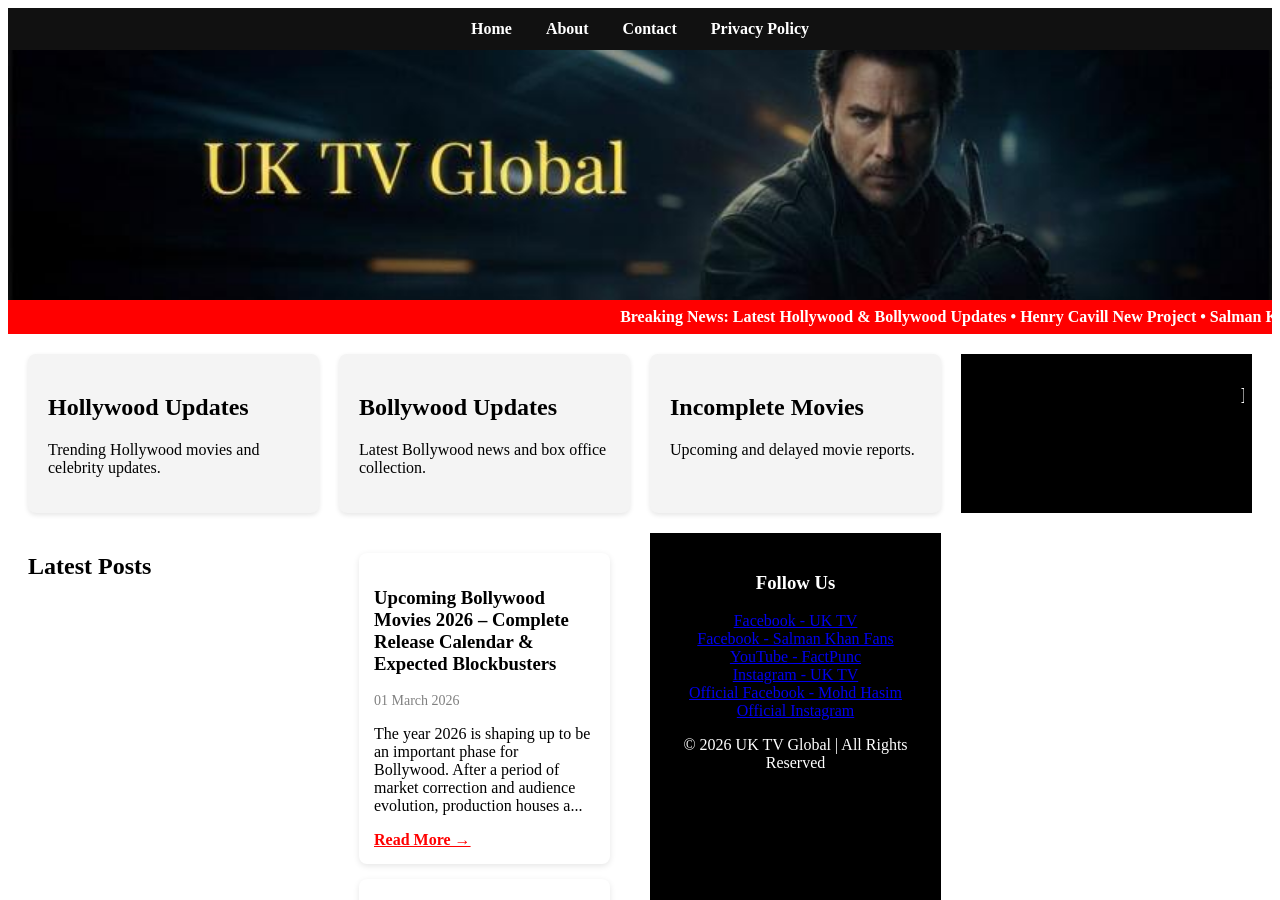
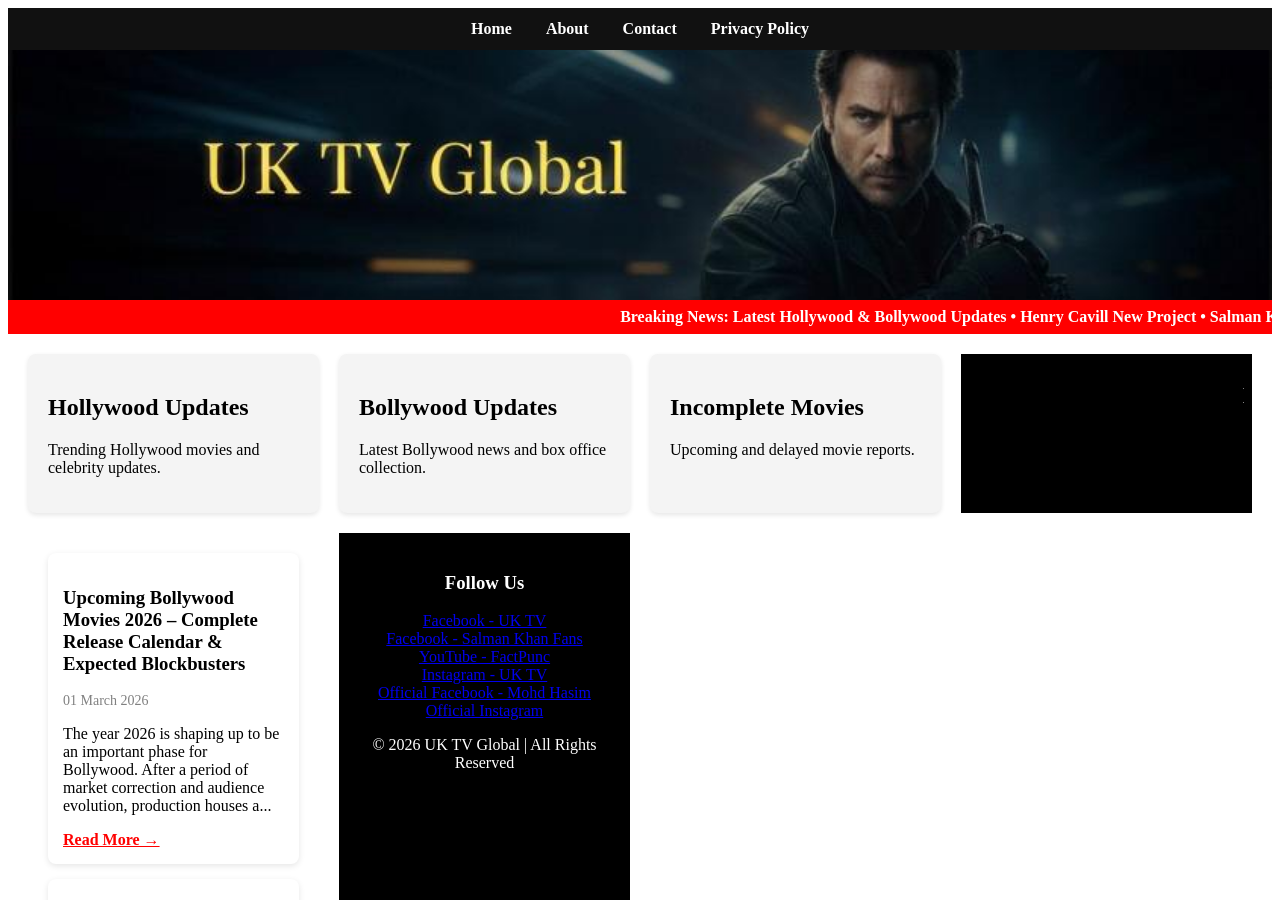
Before and after one commit to mohdhasim5589-netizen/global-movie-news, a Jekyll site: the page built from index.html, in a window 1280 px wide and 900 px high. Built offline with Jekyll 4.4.1, drawn with Linux system fonts in a browser that asks for light colours.

Commit message:
Update index.html

```diff
--- a/index.html
+++ b/index.html
@@ -34,8 +34,8 @@
 </div>
 </section>
 
-<h2>Latest Posts</h2>
-<!-- AUTO POST GRID START -->
+  <!--Latest Posts-->
+          <!-- AUTO POST GRID START -->
 <div style="padding:20px;">
 
 {% for post in site.posts %}
```
